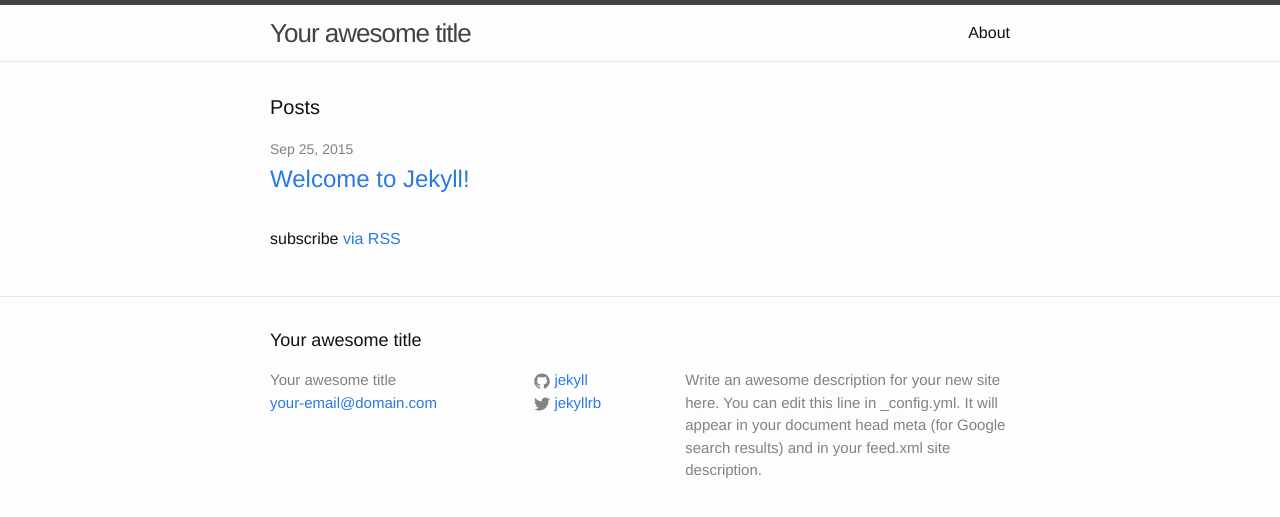
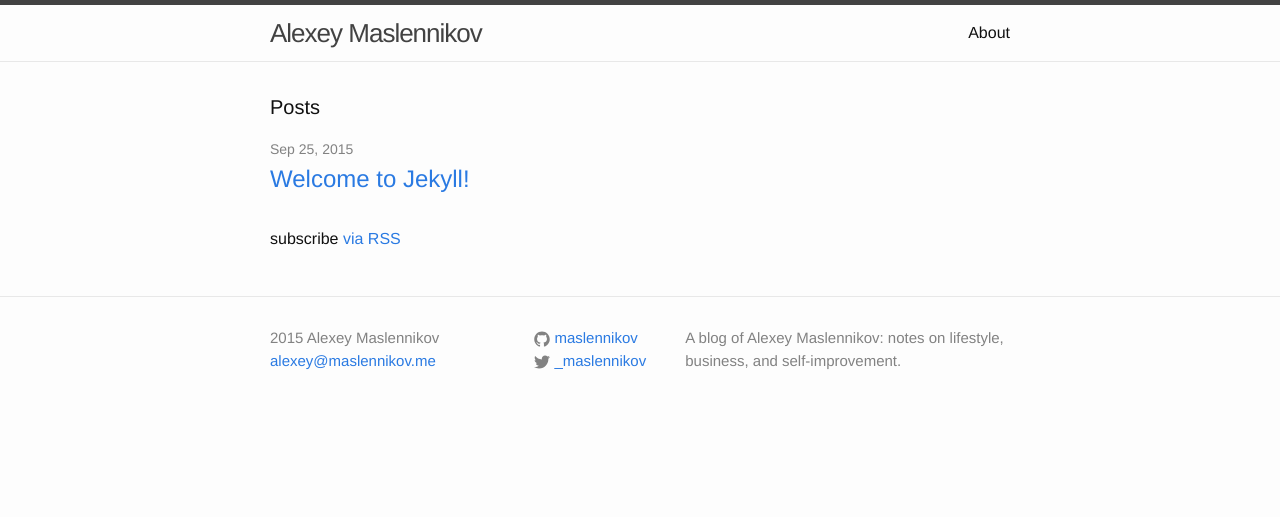
Before and after one commit to maslennikov/mysite-blog, a Jekyll site: the page built from index.html, in a window 1280 px wide. Shown: the top 517 px of the page. Built offline with Jekyll 4.4.1, drawn with Linux system fonts in a browser that asks for light colours.

Commit message:
Started working on a jekyll template

```diff
--- a/_config.yml
+++ b/_config.yml
@@ -1,14 +1,17 @@
 # Site settings
-title: Your awesome title
-email: your-email@domain.com
+title: Alexey Maslennikov
+subtitle: Thoughts on becoming a professional
+
+email: alexey@maslennikov.me
 description: > # this means to ignore newlines until "baseurl:"
-  Write an awesome description for your new site here. You can edit this
-  line in _config.yml. It will appear in your document head meta (for
-  Google search results) and in your feed.xml site description.
+  A blog of Alexey Maslennikov: notes on lifestyle, business,
+  and self-improvement.
 baseurl: "" # the subpath of your site, e.g. /blog/
-url: "http://yourdomain.com" # the base hostname & protocol for your site
-twitter_username: jekyllrb
-github_username:  jekyll
+url: "http://blog.maslennikov.me" # the base hostname & protocol for your site
+permalink: /posts/:title
+
+twitter_username: _maslennikov
+github_username:  maslennikov
 
 # Build settings
 markdown: kramdown
--- a/_includes/footer.html
+++ b/_includes/footer.html
@@ -2,12 +2,10 @@
 
   <div class="wrapper">
 
-    <h2 class="footer-heading">{{ site.title }}</h2>
-
     <div class="footer-col-wrapper">
       <div class="footer-col  footer-col-1">
         <ul class="contact-list">
-          <li>{{ site.title }}</li>
+          <li>{{ site.time | date: '%Y' }} {{ site.title }}</li>
           <li><a href="mailto:{{ site.email }}">{{ site.email }}</a></li>
         </ul>
       </div>
--- a/_includes/head.html
+++ b/_includes/head.html
@@ -3,7 +3,7 @@
     <meta name="viewport" content="width=device-width initial-scale=1" />
     <meta http-equiv="X-UA-Compatible" content="IE=edge">
 
-    <title>{% if page.title %}{{ page.title }}{% else %}{{ site.title }}{% endif %}</title>
+    <title>{% if page.title %}{{ page.title }} | {% endif %}{{ site.title }}: {{ site.subtitle }}</title>
     <meta name="description" content="{{ site.description }}">
 
     <link rel="stylesheet" href="{{ "/css/main.css" | prepend: site.baseurl }}">
```
